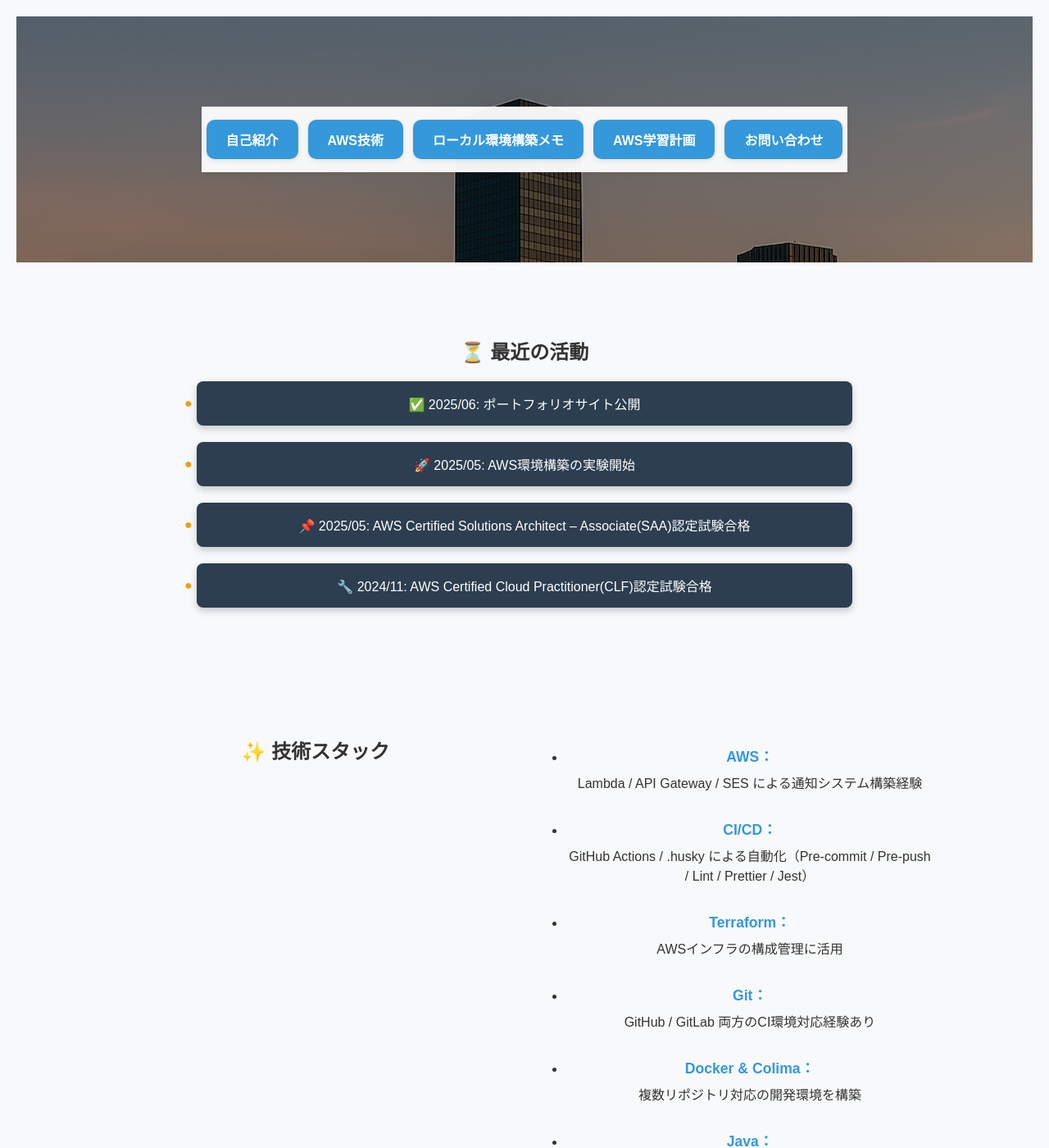
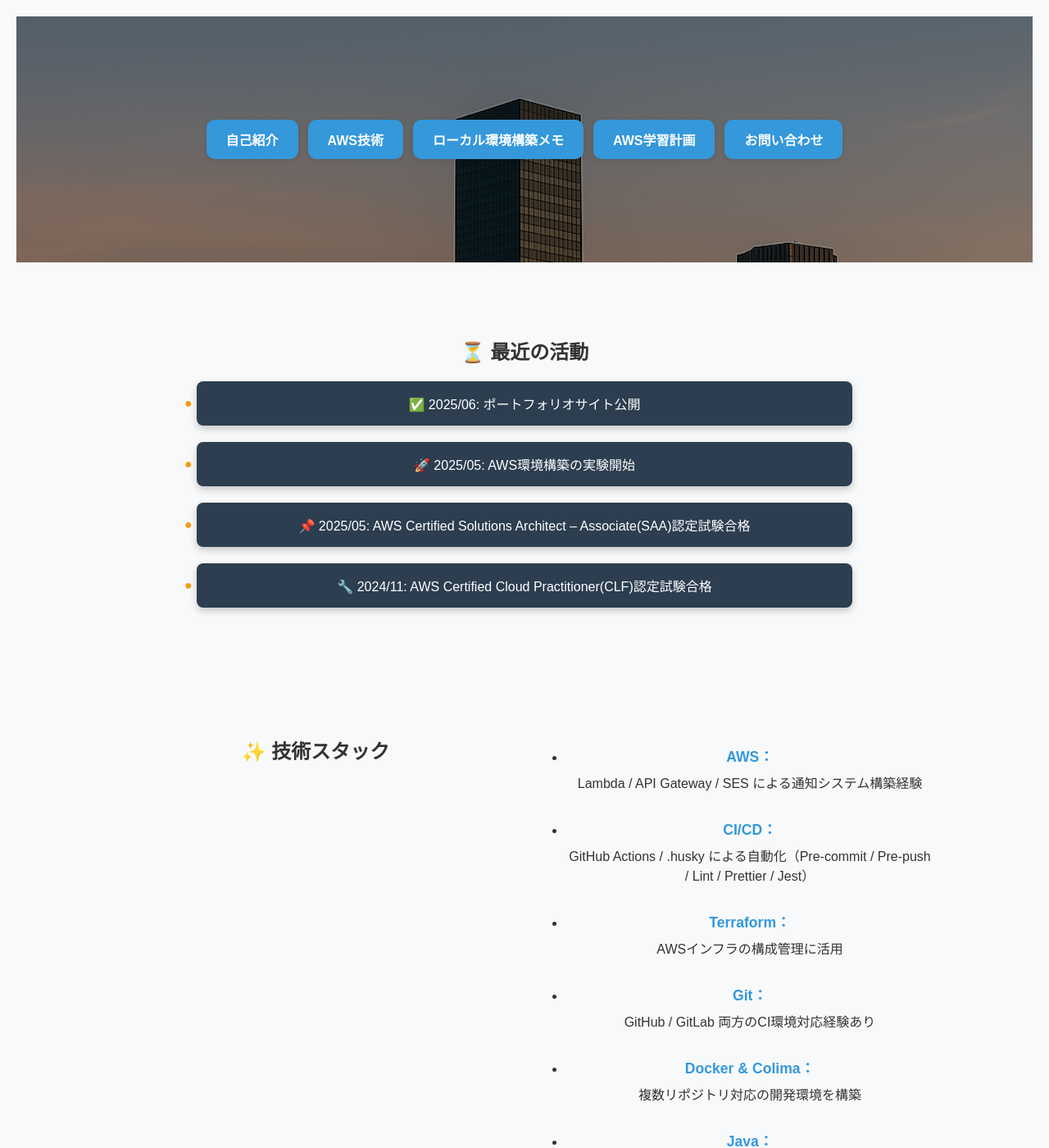
Before and after one commit to cloudrobo48/aws-cloud, a Jekyll site: the page index.html, which Jekyll copies as it is, in a window 1280 px wide and 1400 px high. Shown: the whole window at 82% size. Built offline with Jekyll 4.4.1, drawn with Linux system fonts in a browser that asks for light colours.

Commit message:
update css

```diff
--- a/assets/css/style.css
+++ b/assets/css/style.css
@@ -67,9 +67,10 @@ nav {
   position: sticky;
   top: 0;
   z-index: 1000;
-  background: rgba(255, 255, 255, 0.95);
-  box-shadow: 0 1px 8px rgba(0, 0, 0, 0.05);
+  background: transparent;
+  box-shadow: none;
 }
+
 nav ul {
   display: flex;
   justify-content: center;
```
